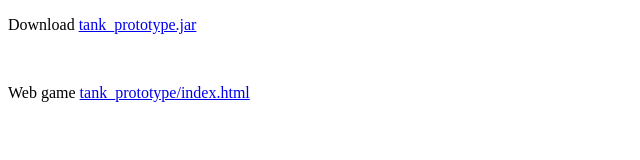
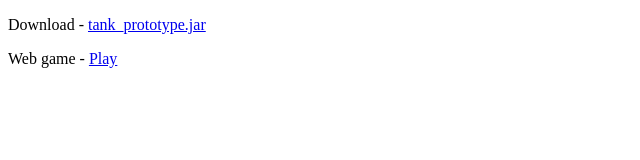
Before and after one commit to deveepdev/deveep.github.io, a plain HTML site: page tank_prototype.html in a window 1280 px wide. Shown: the whole page, without its empty margins (0-640 px from the left). Drawn offline with Linux system fonts and the light colour scheme.

Commit message:
Add files via upload

```diff
--- a/tank_prototype.html
+++ b/tank_prototype.html
@@ -1,15 +1,16 @@
 <!DOCTYPE html>
 <html lang="en">
 <head>
+    <meta name="color-scheme" content="light dark">
+    <meta name="supported-color-schemes" content="light dark only">
     <meta charset="UTF-8">
     <meta name="viewport" content="width=device-width, initial-scale=1.0">
     <title>tank_prototype</title>
 </head>
 <body>
 
-    <p>Download <a href="tank_prototype.jar" download>tank_prototype.jar</a></p>
-    <br>
-    <p>Web game <a href="tank_prototype/index.html">tank_prototype/index.html</a></p>
+    <p>Download - <a href="tank_prototype.jar" download>tank_prototype.jar</a></p>
+    <p>Web game - <a href="tank_prototype/index.html">Play</a></p>
 
 </body>
 </html>
```
